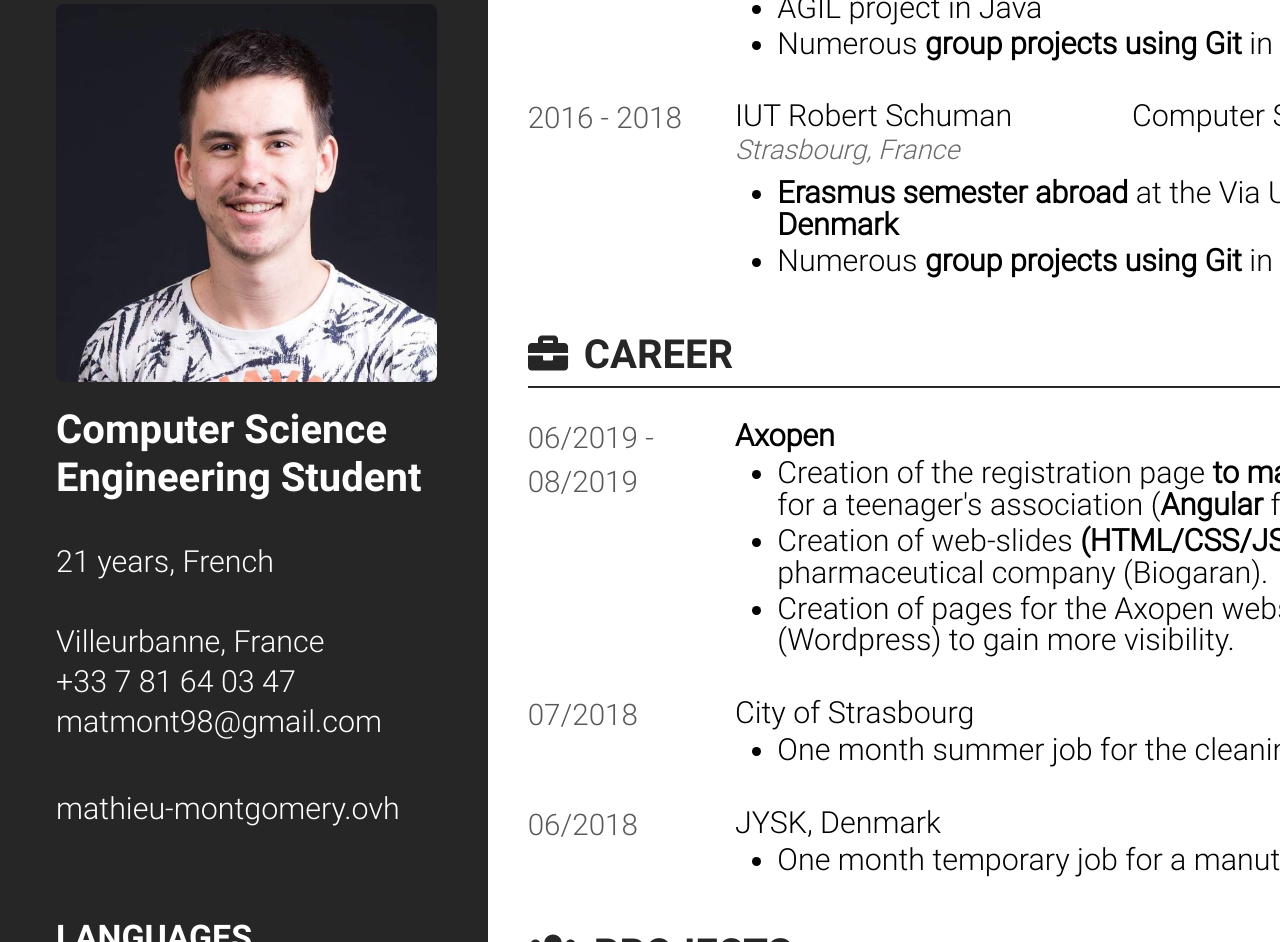
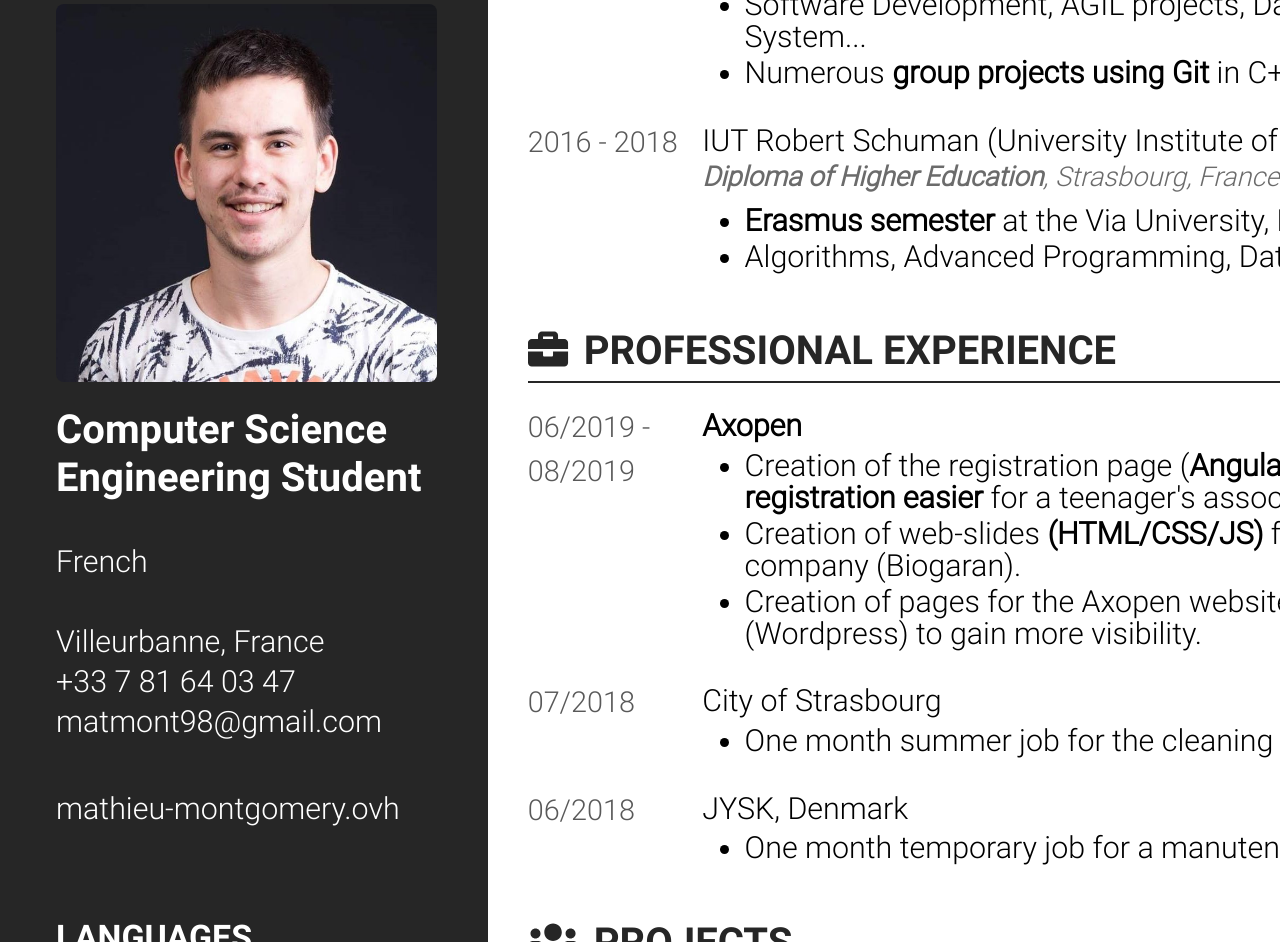
Before and after one commit to LittleMat/CV_in_web, a website built with webpack: page dist/index.html in a window 1280 px wide. Shown: the part 220-1162 px from the top of the page. Built offline with nearby package versions, Linux system fonts and the light colour scheme; some packages are replaced by stand-ins of ours; a web font is replaced by a local one.

Commit message:
Changes after CV review

```diff
--- a/cv_english.json
+++ b/cv_english.json
@@ -8,7 +8,6 @@
 			"name" : "Montgomery Mathieu",
 			"my_title" : "Computer Science Engineering Student",
 			"picture" : "",
-			"age" : "21 years",
 			"nationality" : "French",
 			"address" : "Villeurbanne, France ",
 			"phone" : "+33 7 81 64 03 47",
@@ -21,7 +20,7 @@
 				"content" : "",
 				"list" : [
 					"<b>French</b>: mother tongue",
-					"<b>English</b>: fluent",
+					"<b>English</b>: fluent <b>(965/990 TOEIC)</b>",
 					"German: conversational ",
 					"<b>Chinese</b>: notions (beginner)"
 				]
@@ -45,25 +44,25 @@
 					{
 						"date_begin" : "2018",
 						"date_end" : "2021",
-						"school_name" : "<b>INSA de Lyon </b>",
-						"school_explanation" : "Computer Science, <b>Engineering diploma</b>",
-						"school_info" : "Lyon, France ",
-						"rank" : "Class rank: 16/100",
-						"list" : ["AGIL project in Java", "Numerous <b>group projects using Git</b> in C++, <b>Java</b>, SQL..."]
+						"school_name" : "<b>INSA (National Institut of Applied Sciences, 4th year)</b> at Lyon.",
+						"school_info" : "<b>Engineering diploma, Computer Science,</b> Lyon, France",
+						"rank" : "Class rank: <b>16/100</b>",
+						"list" : ["Software Development, AGIL projects, Data Base Management System...",
+							"Numerous <b>group projects using Git</b> in C++, <b>Java</b>, SQL..."]
 					},
 					{
 						"date_begin" : "2016",
 						"date_end" : "2018",
-						"school_name" : "IUT Robert Schuman",
-						"school_explanation" : "Computer Science, <b>Technical Degree</b>",
-						"school_info" : "Strasbourg, France",
-						"rank" : "Class rank: 4/110",
-						"list" : ["<b>Erasmus semester abroad</b> at the Via University, Horsens, <b>Denmark</b>", "Numerous <b>group projects using Git</b> in C#, <b>Java</b>, SQL..."]
+						"school_name" : "IUT Robert Schuman (University Institute of Technology).",
+						"school_info" : "<b>Diploma of Higher Education</b>, Strasbourg, France",
+						"rank" : "Class rank: <b>4/110</b>",
+						"list" : ["<b>Erasmus semester</b> at the Via University, Horsens, <b>Denmark</b>.",
+							"Algorithms, Advanced Programming, Data Warehousing..."]
 					}
 				]
 			},
 			{
-				"title" : "Career",
+				"title" : "Professional experience",
 				"icon" : "fas fa-briefcase",
 				"elements" : [
 					{
@@ -72,7 +71,7 @@
 						"company" : "<b>Axopen</b>",
 						"reason" : "IT Summer Intern",
 						"list" : [
-							"Creation of the registration page <b>to make the registration easier</b> for a teenager's association (<b>Angular</b> framework).",
+							"Creation of the registration page (<b>Angular</b> framework) <b>to make the registration easier</b> for a teenager's association.",
 							"Creation of web-slides <b>(HTML/CSS/JS)</b> for a big pharmaceutical company (Biogaran).",
 							"Creation of pages for the Axopen website in <b>PHP/HTML/CSS</b> (Wordpress) to gain more visibility."
 						]
@@ -82,7 +81,7 @@
 						"company" : "City of Strasbourg",
 						"reason" : "Summer job",
 						"list" : [
-							"One month summer job for the cleaning service"
+							"One month summer job for the cleaning service."
 						]
 					},
 					{
@@ -90,7 +89,7 @@
 						"company" : "JYSK, Denmark",
 						"reason" : "Temporary work",
 						"list" : [
-							"One month temporary job for a manutention service"
+							"One month temporary job for a manutention service."
 						]
 					}
 				]
@@ -101,45 +100,45 @@
 				"elements" : [
 					{
 						"date_begin" : "2020",
-						"text" : "<b>OwnCloud project</b> - Integration of my own cloud",
-						"list" : ["Hosted on a Raspberry Pi, 500Go storage capacity"]
+						"text" : "<b>Personal cloud project</b> - Creation of my own cloud.",
+						"list" : ["Hosted on a Raspberry Pi, 500Go storage capacity."]
 					},
 					{
 						"date_begin" : "2019",
 						"date_end" : "2020",
-						"text" : "<b>General secretary</b> of the algorithms <b>INSAlgo association</b>",
-						"list" : ["<b>Creation of algorithm contest</b> e.g. Le Shaker"]
+						"text" : "<b>General secretary</b> of the algorithms <b>INSAlgo association</b>.",
+						"list" : ["<b>Creation of algorithm contests</b> e.g. Le Shaker <b>(1000 participants, national)</b>."]
 
 					},
 					{
 						"date_begin" : "2019",
-						"text" : "Video Game <b>search engine</b> on DBPedia using SPARQL and VueJS"
+						"text" : "Academic project: Video Game <b>search engine</b> on DBPedia using SPARQL and VueJS <b>(team of 6)</b>."
 					},
 					{
 						"date_begin" : "2018",
-						"text" : "<b>Decisional databases</b>",
-						"list" : ["Modeling of the <b>ETL process</b>", "Implementation in <b>SQL and PL/SQL</b>"]
+						"text" : "Academic project: <b>Decisional databases (multicultural team)</b>",
+						"list" : ["Modeling of the <b>ETL process</b>.", "Implementation in <b>SQL and PL/SQL</b>."]
 
 					},
 					{
 						"date_begin" : "2016",
 						"date_end" : "",
-						"text" : "<b>Creation of my website</b>: www.mathieu-montgomery.ovh (french)"
+						"text" : "<b>Creation of my website</b>: www.mathieu-montgomery.ovh (french)."
 					},
 					{
 						"date_begin" : "2013",
 						"date_end" : "2017",
-						"text" : "<b>Score manager</b> of the annual theque competition (French baseball, 400 young participants)"
+						"text" : "<b>Score manager</b> of the annual theque competition (French baseball, 400 young participants)."
 					}
 				]
 			},
 			{
-				"title" : "Programming Languages & Frameworks",
+				"title" : "Programming Languages, Frameworks & tools",
 				"icon" : "fas fa-laptop-code",
 				"elements" : [
 					{
 						"date_begin" : "Proficient",
-						"text" : "<b>SQL, Python, Java, C++</b>, HTML, CSS, JavaScript, Materialize (CSS), Bootstrap (CSS)"
+						"text" : "<b>SQL, Python, Java, C++, GIT</b>, HTML, CSS, JavaScript, Materialize (CSS), Bootstrap (CSS)"
 					},
 					{
 						"date_begin" : "Familiar",
--- a/src/index.js
+++ b/src/index.js
@@ -19,7 +19,7 @@ const cv_json = require('../cv_english.json')
 function pattern_personnal() {
 	let output = document.querySelector('#pattern_personnal'); // Where it will go
 	let c = cv_json.CV.personnal; // Context in JSON
-	let personnalPattern = new PersonnalPattern(c.name, c.my_title, c.picture, c.age, c.nationality, c.address, c.phone, c.email, c.mobility, c.personnal_website);
+	let personnalPattern = new PersonnalPattern(c.name, c.my_title, c.picture, c.nationality, c.address, c.phone, c.email, c.mobility, c.personnal_website);
 	let injectable = personnalPattern.getHtml(); // What is going to be injected (html)
 
 	output.innerHTML = injectable; // Inject html structure
--- a/src/patterns/big_component.pattern.js
+++ b/src/patterns/big_component.pattern.js
@@ -16,7 +16,6 @@ export default class BigComponentPattern {
 			var company = e.company ? e.company : '';
 			var text = e.text ? e.text : '';
 			var school_name = e.school_name ? e.school_name : '';
-			var school_explanation = e.school_explanation ? e.school_explanation : '';
 			var reason = e.reason ? e.reason : '';
 			var rank = e.rank ? e.rank : '';
 			var school_info = e.school_info ? e.school_info : '';
@@ -26,7 +25,7 @@ export default class BigComponentPattern {
 						</div>
 						<div class="big_c_el_text">
 							${text}
-							<div class="big_el_school_name"> ${school_name}<span class="big_el_school_explanation">${school_explanation}</span> </div>
+							<div class="big_el_school_name"> ${school_name}</div>
 							<div class="big_el_company"><span>${company}</span><span class="big_el_reason">${reason}</span></div>
 
 							<div class="big_el_school_info"> <span>${school_info}</span> <span class="big_el_school_rank"> ${rank}</span> </div>
--- a/src/patterns/personnal.pattern.js
+++ b/src/patterns/personnal.pattern.js
@@ -1,11 +1,10 @@
 import ProfilPicture from '../../assets/profil_image.jpg';
 
 export default class PersonnalPattern {
-	constructor(name, my_title, picture, age, nationality, address, phone, email, mobility, personnal_website) {
+	constructor(name, my_title, picture, nationality, address, phone, email, mobility, personnal_website) {
 		this.name = name;
 		this.my_title = my_title;
 		this.picture = picture;
-		this.age = age;
 		this.nationality = nationality;
 		this.address = address;
 		this.phone = phone;
@@ -22,7 +21,7 @@ export default class PersonnalPattern {
 
 				<div id="my_title" class="my_title">${this.my_title}</div>
 
-				<div id="age" class="small_info small_info_space">${this.age}, ${this.nationality}</div>
+				<div id="age" class="small_info small_info_space">${this.nationality}</div>
 
 				<div id="address" class="small_info small_info_space">${this.address}</div>
 				<div id="phone" class="small_info">${this.phone}</div>
--- a/src/scss/custom.scss
+++ b/src/scss/custom.scss
@@ -22,7 +22,9 @@ $space_big: 5mm;
 $padding_left_panel:7mm;
 $padding_right_panel:5mm 8mm 5mm 5mm;
 
-$date_width: 19%;
+$date_width: 16%;
+
+$big_c_element_margin_top:2.9mm; // Espace entre les paragraphes
 
 $font_title: Roboto-Bold;
 $size_title: 5mm;
@@ -30,7 +32,7 @@ $font_text: Roboto-Light;
 $size_text: 3.8mm;
 $size_small_text: 3.4mm;
 $line_height_text: 5mm;
-$size_date: 3.7mm;
+$size_date: 3.6mm;
 // --------------------------------------------------------------
 //				    Stuff for printing the page
 // --------------------------------------------------------------
@@ -156,12 +158,7 @@ h1 {
 
 .big_c_element{
 	display:flex;
-	margin-top: 3.55mm;
-}
-
-.big_el_school_name{
-	display:flex;
-	justify-content: space-between;
+	margin-top: $big_c_element_margin_top;
 }
 
 .big_el_school_explanation{
@@ -175,8 +172,8 @@ h1 {
 	display:flex;
 	font-size:$size_small_text;
 	justify-content: space-between;
-	padding-bottom: 7.4px;
-	margin-top: -5px;
+	padding-bottom: 7.8px;
+	margin-top: -4px;
 }
 
 .big_el_school_rank{
```
